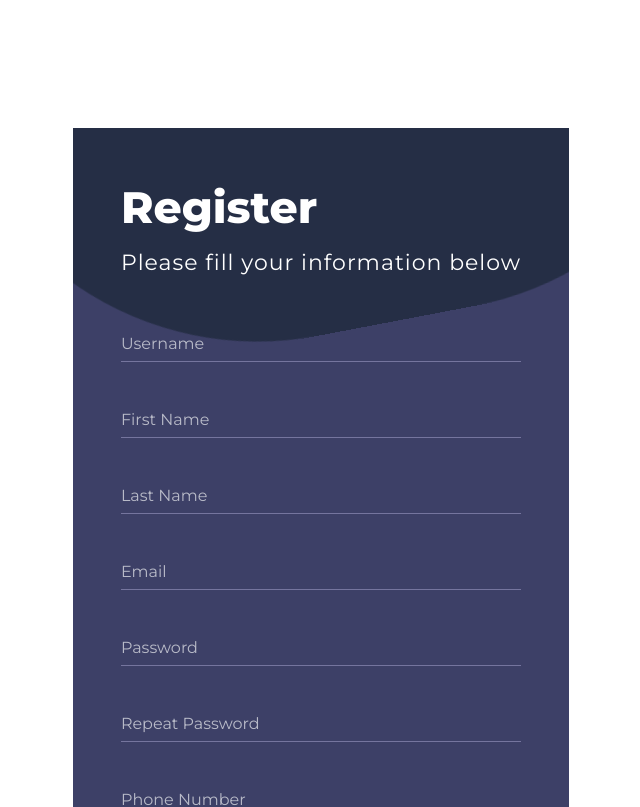
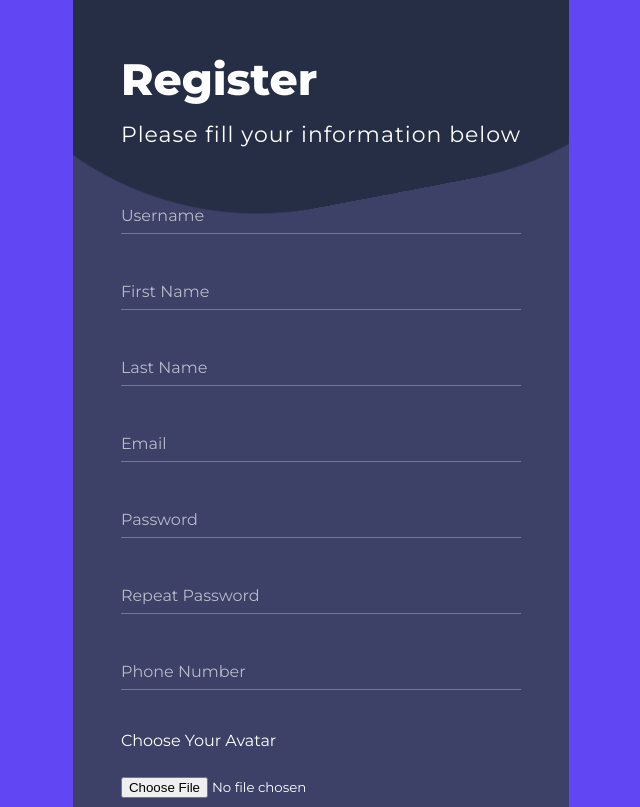
Before and after one commit to Ansh757/FullStack-Multipage-Website, a React (Create React App) app in the folder tfc/: page /register in a window 1280 px wide. Shown: the top 807 px of the page, without its empty margins (319-959 px from the left). Built offline with nearby package versions, Linux system fonts and the light colour scheme.

Commit message:
register form fixed

```diff
--- a/tfc/src/components/User/Register/style.css
+++ b/tfc/src/components/User/Register/style.css
@@ -10,12 +10,13 @@ html {
 	 box-sizing: inherit;
 }
  .register {
-    margin-top: 10%;
+    /*margin-top: 10%;*/
 	 font-family: 'PT Sans', sans-serif;
 	 font-size: 16px;
 	 line-height: 1.428571429;
 	 font-weight: 400;
 	 color: #fff;
+	  background-color: #6147f4;
 }
  .row {
 	 display: flex;
```
